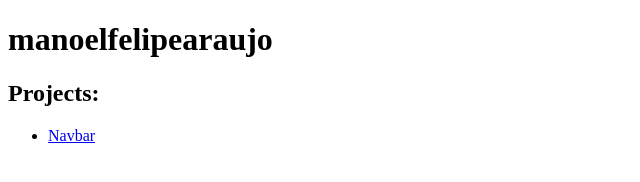
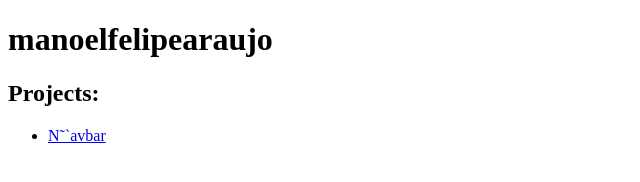
Before and after one commit to manoelfelipearaujo/manoelfelipearaujo.github.io, a plain HTML site: page index.html in a window 1280 px wide. Shown: the full height of the page, 0-640 px from the left. Drawn offline with Linux system fonts and the light colour scheme.

```diff
--- a/index.html
+++ b/index.html
@@ -11,7 +11,7 @@
     <h1>manoelfelipearaujo</h1>
     <h2>Projects:</h2>
     <ul>
-        <li><a href="./projects/navbar/index.html" alt="navbar" target="_blank">Navbar</a></li>
+        <li><a href="./projects/navbar/index.html" alt="navbar" target="_blank">N˜`avbar</a></li>
     </ul>
 </body>
 </html>
```
Also changed, not shown: 2 other files.
